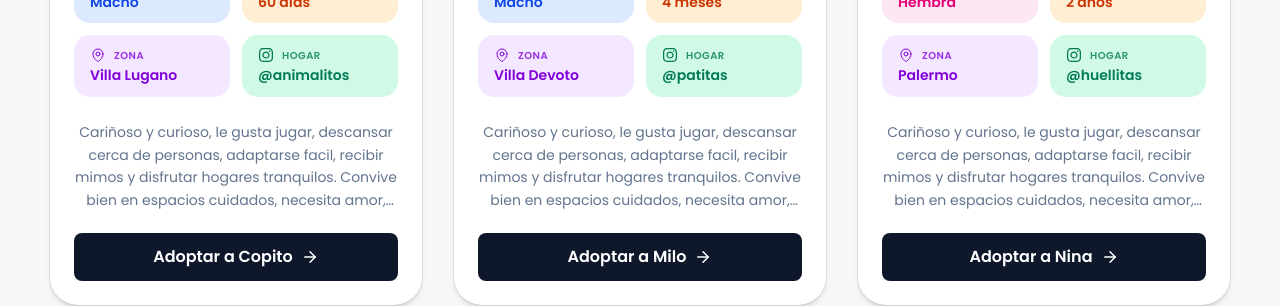
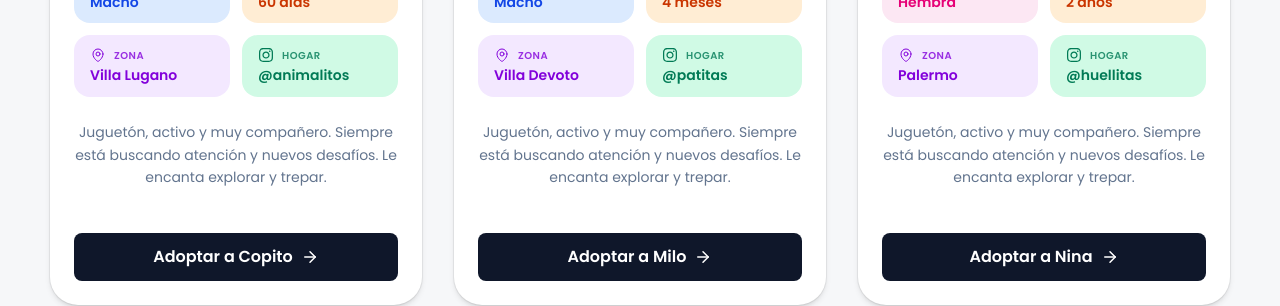
Before and after one commit to almendrasmaria/patitasup, a React (Vite) app in the folder client/: page / in a window 1280 px wide. Shown: the part 1140-1446 px from the top of the page. Built offline with nearby package versions, Linux system fonts and the light colour scheme.

Commit message:
Update mock cats data

```diff
--- a/client/src/features/cats/data/mockCats.ts
+++ b/client/src/features/cats/data/mockCats.ts
@@ -9,7 +9,7 @@ export const mockCats: Cat[] = [
     ageLabel: "60 días",
     locationLabel: "Villa Lugano",
     description:
-      "Cariñoso y curioso, le gusta jugar, descansar cerca de personas, adaptarse facil, recibir mimos y disfrutar hogares tranquilos. Convive bien en espacios cuidados, necesita amor, tiempo y una familia comprometida con su bienestar.",
+      "Juguetón, activo y muy compañero. Siempre está buscando atención y nuevos desafíos. Le encanta explorar y trepar.",
     rescueInstagram: "@animalitos",
   },
   {
@@ -19,8 +19,7 @@ export const mockCats: Cat[] = [
     sex: "male",
     ageLabel: "4 meses",
     locationLabel: "Villa Devoto",
-    description:
-      "Cariñoso y curioso, le gusta jugar, descansar cerca de personas, adaptarse facil, recibir mimos y disfrutar hogares tranquilos. Convive bien en espacios cuidados, necesita amor, tiempo y una familia comprometida con su bienestar.",
+    description: "Juguetón, activo y muy compañero. Siempre está buscando atención y nuevos desafíos. Le encanta explorar y trepar.",
     rescueInstagram: "@patitas",
   },
   {
@@ -30,8 +29,7 @@ export const mockCats: Cat[] = [
     sex: "female",
     ageLabel: "2 años",
     locationLabel: "Palermo",
-    description:
-      "Cariñoso y curioso, le gusta jugar, descansar cerca de personas, adaptarse facil, recibir mimos y disfrutar hogares tranquilos. Convive bien en espacios cuidados, necesita amor, tiempo y una familia comprometida con su bienestar.",
+    description: "Juguetón, activo y muy compañero. Siempre está buscando atención y nuevos desafíos. Le encanta explorar y trepar.",
     rescueInstagram: "@huellitas",
   },
   {
@@ -41,8 +39,7 @@ export const mockCats: Cat[] = [
     sex: "female",
     ageLabel: "3 meses",
     locationLabel: "Caballito",
-    description:
-      "Cariñoso y curioso, le gusta jugar, descansar cerca de personas, adaptarse facil, recibir mimos y disfrutar hogares tranquilos. Convive bien en espacios cuidados, necesita amor, tiempo y una familia comprometida con su bienestar.",
+    description: "Juguetón, activo y muy compañero. Siempre está buscando atención y nuevos desafíos. Le encanta explorar y trepar.",
     rescueInstagram: "@gatitosfelices",
   },
   {
@@ -52,8 +49,7 @@ export const mockCats: Cat[] = [
     sex: "male",
     ageLabel: "1 año",
     locationLabel: "Flores",
-    description:
-      "Cariñoso y curioso, le gusta jugar, descansar cerca de personas, adaptarse facil, recibir mimos y disfrutar hogares tranquilos. Convive bien en espacios cuidados, necesita amor, tiempo y una familia comprometida con su bienestar.",
+    description: "Juguetón, activo y muy compañero. Siempre está buscando atención y nuevos desafíos. Le encanta explorar y trepar.",
     rescueInstagram: "@rescateanimal",
   },
   {
@@ -63,8 +59,7 @@ export const mockCats: Cat[] = [
     sex: "female",
     ageLabel: "5 meses",
     locationLabel: "Almagro",
-    description:
-      "Cariñoso y curioso, le gusta jugar, descansar cerca de personas, adaptarse facil, recibir mimos y disfrutar hogares tranquilos. Convive bien en espacios cuidados, necesita amor, tiempo y una familia comprometida con su bienestar.",
+    description: "Juguetón, activo y muy compañero. Siempre está buscando atención y nuevos desafíos. Le encanta explorar y trepar.",
     rescueInstagram: "@michisurbanos",
   },
   {
@@ -74,8 +69,7 @@ export const mockCats: Cat[] = [
     sex: "male",
     ageLabel: "2 años",
     locationLabel: "San Telmo",
-    description:
-      "Cariñoso y curioso, le gusta jugar, descansar cerca de personas, adaptarse facil, recibir mimos y disfrutar hogares tranquilos. Convive bien en espacios cuidados, necesita amor, tiempo y una familia comprometida con su bienestar.",
+    description: "Juguetón, activo y muy compañero. Siempre está buscando atención y nuevos desafíos. Le encanta explorar y trepar.",
     rescueInstagram: "@rescatadoscaba",
   },
   {
@@ -85,8 +79,7 @@ export const mockCats: Cat[] = [
     sex: "female",
     ageLabel: "8 meses",
     locationLabel: "Belgrano",
-    description:
-      "Cariñoso y curioso, le gusta jugar, descansar cerca de personas, adaptarse facil, recibir mimos y disfrutar hogares tranquilos. Convive bien en espacios cuidados, necesita amor, tiempo y una familia comprometida con su bienestar.",
+    description: "Juguetón, activo y muy compañero. Siempre está buscando atención y nuevos desafíos. Le encanta explorar y trepar.",
     rescueInstagram: "@amigosfelinos",
   },
   {
@@ -96,8 +89,7 @@ export const mockCats: Cat[] = [
     sex: "male",
     ageLabel: "3 años",
     locationLabel: "Boedo",
-    description:
-      "Cariñoso y curioso, le gusta jugar, descansar cerca de personas, adaptarse facil, recibir mimos y disfrutar hogares tranquilos. Convive bien en espacios cuidados, necesita amor, tiempo y una familia comprometida con su bienestar.",
+    description: "Juguetón, activo y muy compañero. Siempre está buscando atención y nuevos desafíos. Le encanta explorar y trepar.",
     rescueInstagram: "@adopcionesgatitos",
   },
 ];
```
